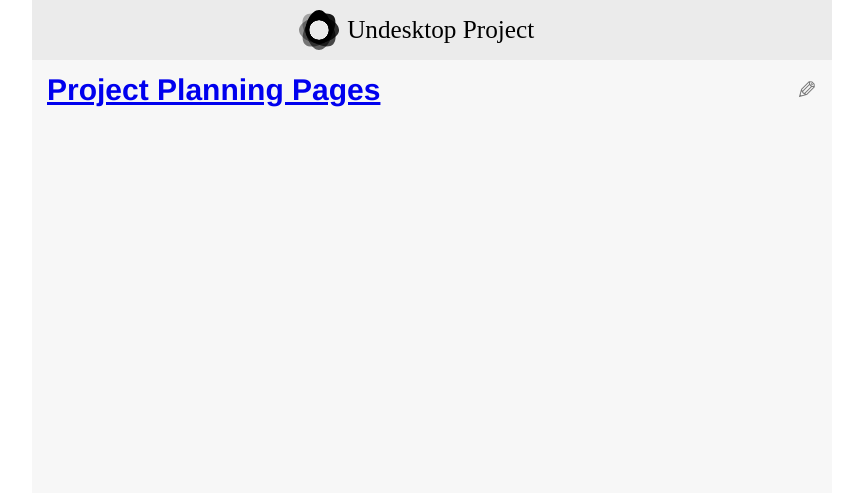
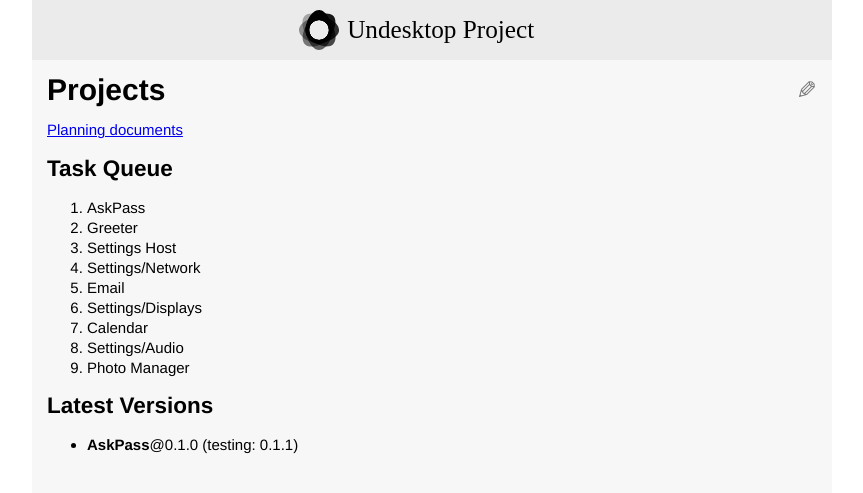
Before and after one commit to undesktop/wiki, a Jekyll site: the page built from index.md, in a window 1280 px wide. Shown: the top 493 px of the page, without its empty margins (208-1071 px from the left). Built offline with Jekyll 4.4.1, drawn with Linux system fonts in a browser that asks for light colours; Markdown is read by kramdown in place of the engine named in the settings.

Commit message:
Add task queue and latest versions to index page

```diff
--- a/index.md
+++ b/index.md
@@ -2,4 +2,19 @@
 layout: default
 ---
 
-# [Project Planning Pages](planning.html)
+# Projects
+[Planning documents](planning.html)
+
+## Task Queue
+1. AskPass
+2. Greeter
+3. Settings Host
+4. Settings/Network
+5. Email
+6. Settings/Displays
+7. Calendar
+8. Settings/Audio
+9. Photo Manager
+
+## Latest Versions
+* **AskPass**@0.1.0 (testing: 0.1.1)
```
